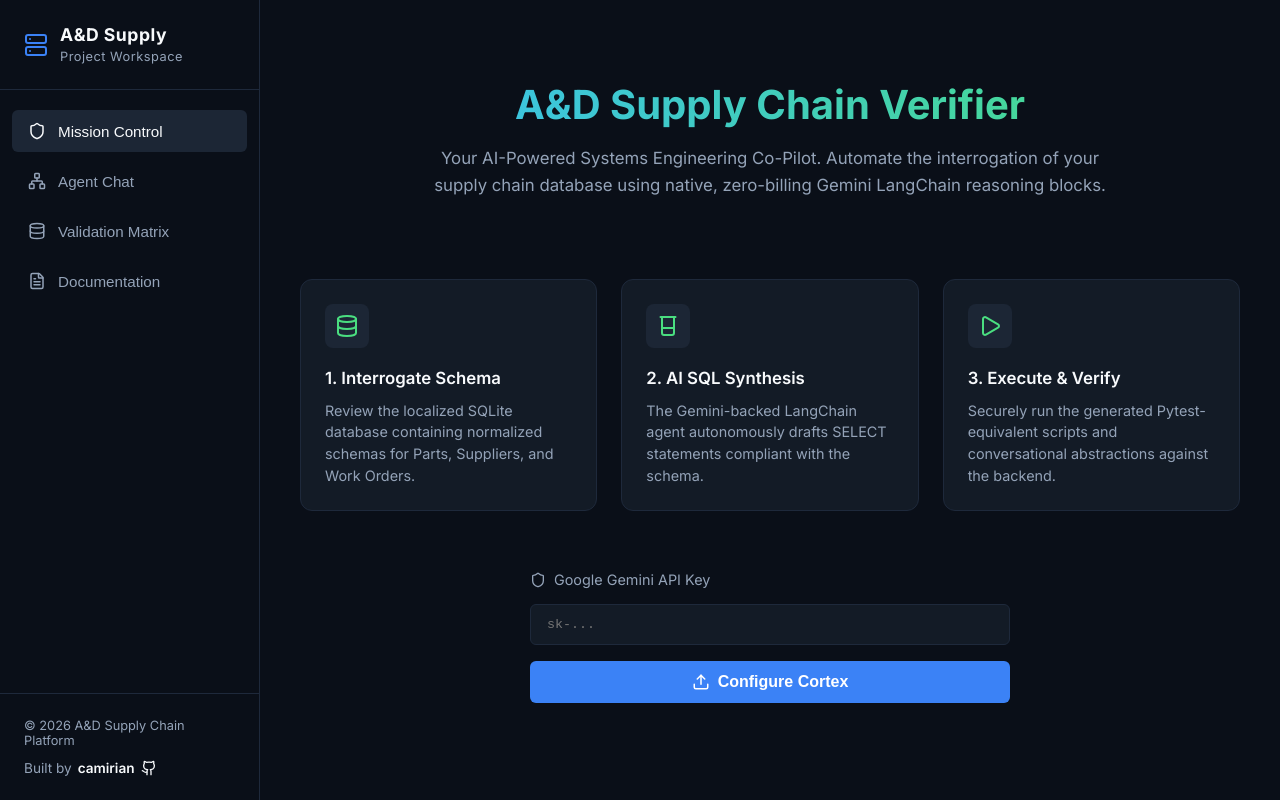
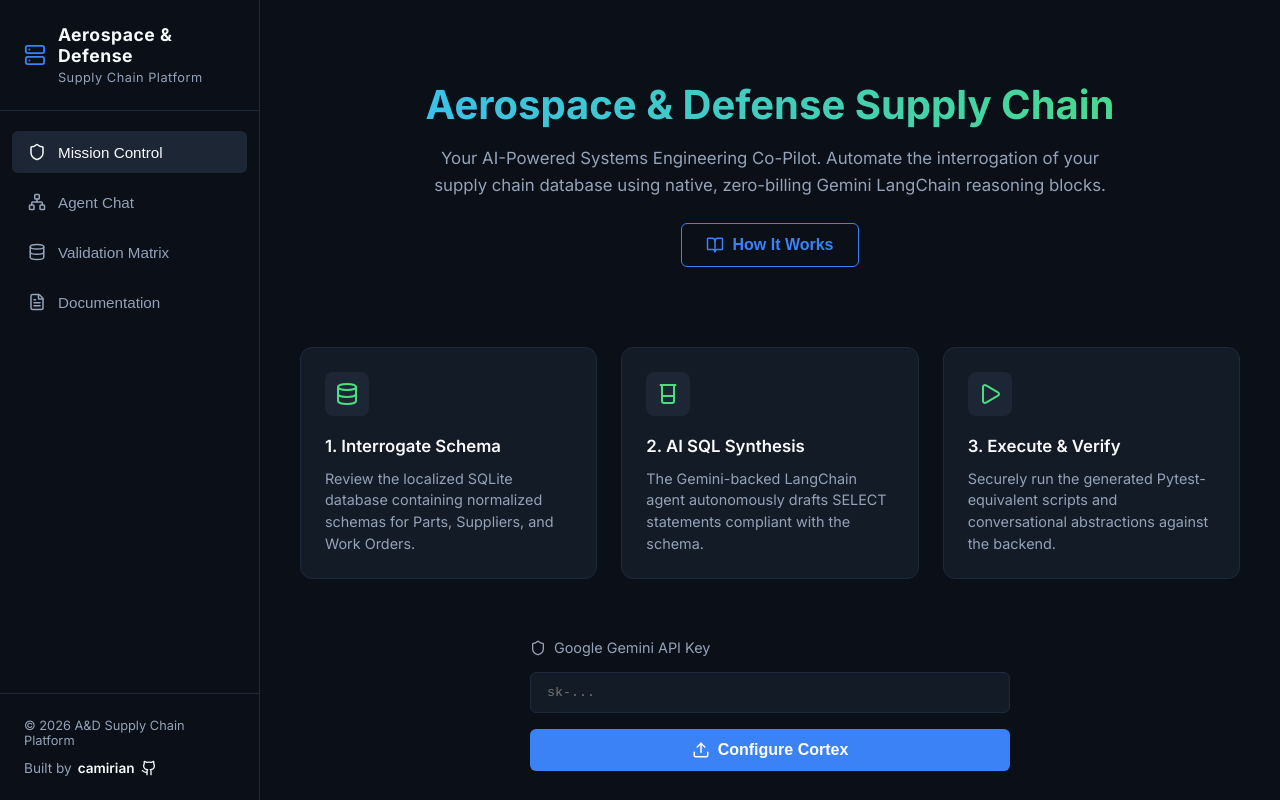
Before and after one commit to camirian/ad-supply-chain-platform, a React app in the folder web/: page / in a window 1280 px wide. Built offline with nearby package versions, Linux system fonts and the light colour scheme; the HTML template or start-up script is replaced by a standard one.

Commit message:
feat: spelled out A&D and added How It Works button to landing page

```diff
--- a/web/src/App.css
+++ b/web/src/App.css
@@ -40,7 +40,10 @@
 /* Landing / Mission Control */
 .landing .hero-section { text-align: center; padding: 40px 0; }
 .hero-title { font-size: 2.5rem; color: var(--accent-secondary); margin-bottom: 16px; font-weight: 700; background: linear-gradient(90deg, #38bdf8, #4ade80); -webkit-background-clip: text; background-clip: text; -webkit-text-fill-color: transparent;}
-.hero-description { color: var(--text-secondary); max-width: 700px; margin: 0 auto; line-height: 1.6; font-size: 1.05rem; }
+.hero-description { color: var(--text-secondary); max-width: 700px; margin: 0 auto; line-height: 1.6; font-size: 1.05rem; margin-bottom: 24px; }
+.hero-actions { display: flex; justify-content: center; gap: 16px; margin-top: 10px; }
+.btn-secondary { display: flex; align-items: center; justify-content: center; gap: 8px; background: transparent; color: var(--accent-secondary); border: 1px solid var(--accent-secondary); padding: 12px 24px; border-radius: 6px; font-weight: 600; cursor: pointer; transition: 0.2s; font-size: 1rem; }
+.btn-secondary:hover { background: rgba(59, 130, 246, 0.1); }
 
 .feature-cards { display: grid; grid-template-columns: repeat(3, 1fr); gap: 24px; margin: 40px 0; }
 .card { background: var(--bg-card); padding: 24px; border-radius: 12px; border: 1px solid var(--border); transition: 0.3s; }
--- a/web/src/App.jsx
+++ b/web/src/App.jsx
@@ -1,6 +1,6 @@
 import React, { useState, useEffect, useRef } from 'react';
 import { Routes, Route, useNavigate, useLocation } from 'react-router-dom';
-import { Shield, Database, FileText, Upload, Play, Server, Beaker, Network, Github } from 'lucide-react';
+import { Shield, Database, FileText, Upload, Play, Server, Beaker, Network, Github, BookOpen } from 'lucide-react';
 import ReactMarkdown from 'react-markdown';
 import './App.css';
 
@@ -22,8 +22,8 @@
       <div className="sidebar-brand">
         <Server size={24} className="brand-icon" />
         <div>
-          <h2 className="brand-title">A&D Supply</h2>
-          <span className="brand-subtitle">Project Workspace</span>
+          <h2 className="brand-title">Aerospace & Defense</h2>
+          <span className="brand-subtitle">Supply Chain Platform</span>
         </div>
       </div>
       <nav className="sidebar-nav">
@@ -66,10 +66,15 @@
   return (
     <div className="page-container landing">
       <div className="hero-section">
-        <h1 className="hero-title">A&D Supply Chain Verifier</h1>
+        <h1 className="hero-title">Aerospace & Defense Supply Chain</h1>
         <p className="hero-description">
           Your AI-Powered Systems Engineering Co-Pilot. Automate the interrogation of your supply chain database using native, zero-billing Gemini LangChain reasoning blocks.
         </p>
+        <div className="hero-actions">
+          <button className="btn-secondary" onClick={() => navigate('/docs')}>
+            <BookOpen size={18} /> How It Works
+          </button>
+        </div>
       </div>
 
       <div className="feature-cards">
@@ -120,7 +125,7 @@
   ];
 
   const [messages, setMessages] = useState([
-    { role: 'assistant', content: `**Welcome to the A&D Supply Chain Intelligence Agent.**\n\nI am a LangChain text-to-SQL agent connected locally to your SQLite supply chain database. I can answer complex questions about your Parts, Suppliers, and Work Orders by writing and executing SQL queries autonomously on your behalf.\n\nEnsure you have configured your Mission Control with a valid Gemini API key to begin!` }
+    { role: 'assistant', content: `**Welcome to the Aerospace & Defense Supply Chain Intelligence Agent.**\n\nI am a LangChain text-to-SQL agent connected locally to your SQLite supply chain database. I can answer complex questions about your Parts, Suppliers, and Work Orders by writing and executing SQL queries autonomously on your behalf.\n\nEnsure you have configured your Mission Control with a valid Gemini API key to begin!` }
   ]);
   const [input, setInput] = useState('');
   const [loading, setLoading] = useState(false);
```
Also changed, not shown: 1 other file (tests, documents, lock files or other folders).
